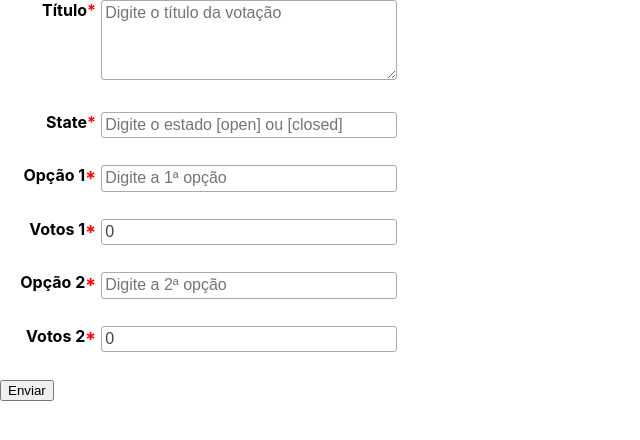
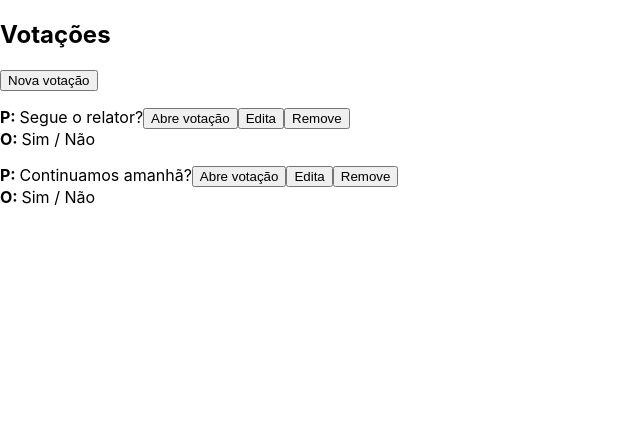
Before and after one commit to Kathamala/Frameworks-Unidade-2, a React (Create React App) app in the folder voting-card/: page / in a window 1280 px wide. Shown: the top 440 px of the page, without its empty margins (0-640 px from the left). Built offline with nearby package versions, Linux system fonts and the light colour scheme.

Commit message:
Adiciona lista de votações e o seu respectivo storybook

```diff
--- a/voting-card/src/App.js
+++ b/voting-card/src/App.js
@@ -1,13 +1,16 @@
 import './App.css';
 import React from 'react';
 import './components/styles.css'
+import votes from './components/votes.json'
+
 import BoothForm from './components/BoothForm';
+import VotesList from './components/VotesList';
 
 function App() {
 
   return (
     <div>
-      <BoothForm></BoothForm>
+      <VotesList votes={votes} />
     </div>
 
   );
--- a/voting-card/src/components/BoothForm.js
+++ b/voting-card/src/components/BoothForm.js
@@ -3,7 +3,6 @@ import { minLengthValidation, requiredValidation, requiredIsANumber, openOrClose
 import VotingCard from './VotingCard';
 import Input from './Input';
 
-//let form = true;
 const options = [
     {
         text: '',
@@ -14,10 +13,6 @@ const options = [
         votes: 0
     }
 ];
-
-function increaseChoice(index){
-    options[index].votes++;
-}
 
 const validate = {
     statement: (value) => minLengthValidation(3, value),
@@ -33,12 +28,12 @@ export default class BoothForm extends React.Component{
         super(props)
         this.state = {
             cabine: {
-                statement: '',
+                statement: props.vote.title == undefined ? '' : props.vote.title,
                 votingState: '',
-                option1: '',
-                votes1: 0,
-                option2: '',
-                votes2: 0
+                option1: props.vote.options[0] == undefined ? '' : props.vote.options[0].text,
+                votes1: props.vote.options[0] == undefined ? '' : props.vote.options[0].votes,
+                option2: props.vote.options[1] == undefined ? '' : props.vote.options[1].text,
+                votes2: props.vote.options[1] == undefined ? '' : props.vote.options[1].votes
             },
             errors: {},
             touched: {},
@@ -48,6 +43,11 @@ export default class BoothForm extends React.Component{
         this.onChange = this.onChange.bind(this)
         this.onSubmit = this.onSubmit.bind(this)
         this.onBlur = this.onBlur.bind(this)
+        this.onCancel = this.onCancel.bind(this)
+    }
+
+    onCancel(event) {
+        this.props.onCancel()
     }
 
     onChange(event){
@@ -91,8 +91,21 @@ export default class BoothForm extends React.Component{
         const allTrue = touchedValues.every((t) => t === true)
 
         if (errorsIsEmpty && touchedAll && allTrue) {
-            this.state.form = false
+            //this.state.form = false
+            options[0] = {
+                text: this.state.cabine.option1,
+                votes: parseInt(this.state.cabine.votes1)
+            }
 
+            options[1] = {
+                text: this.state.cabine.option2,
+                votes: parseInt(this.state.cabine.votes2)
+            }
+
+            this.props.onUpdate({
+                title: this.state.cabine.statement,
+                options
+            })
         }
 
     }
@@ -170,24 +183,9 @@ export default class BoothForm extends React.Component{
                         {...commonProps}
                     />
                 <input type="submit" value="Enviar" />
+                <button onClick={this.onCancel}>Cancelar</button>
                 </form>
             )
-        } else{
-
-            options[0] = {
-                text: this.state.cabine.option1,
-                votes: parseInt(this.state.cabine.votes1)
-            }
-
-            options[1] = {
-                text: this.state.cabine.option2,
-                votes: parseInt(this.state.cabine.votes2)
-            }
-
-            return(
-                <VotingCard title={this.state.cabine.statement} state={this.state.cabine.votingState} options={ options } onChose={increaseChoice}/>
-            )
         }
-
     }
 }
--- a/voting-card/src/components/Result.js
+++ b/voting-card/src/components/Result.js
@@ -7,8 +7,6 @@ export default function Result(props) {
     for(var i=0; i < props.choices.length; i++){
         totalVotes += props.choices[i].votes;
     }
-
-    console.log(props.choices);
 
     const results = props.choices.map((choice, index) => (
         <p key={index.toString()}>
--- /dev/null
+++ b/voting-card/src/components/VotesList.js
@@ -0,0 +1,103 @@
+import React from 'react'
+import BoothForm from './BoothForm'
+import VotingCard from './VotingCard';
+
+export default class VotesList extends React.Component {
+  constructor(props) {
+    super(props)
+    this.state = {
+      votes: props.votes,
+      mode: 'view',
+      current: null
+    }
+  }
+
+  render() {
+    if (this.state.mode === 'view') {
+      const votes = this.state.votes.map((q, i) => (
+        <p key={i}>
+          <b>P: </b>
+          {q.title}
+          <button className="m5" onClick={() => this.openVote(i)}>
+            Abre votação
+          </button>
+          <button className="m5" onClick={() => this.editVote(i)}>
+            Edita
+          </button>
+          <button className="m5" onClick={() => this.removeVote(i)}>
+            Remove
+          </button>
+          <br />
+          <b>O: </b>
+          {q.options.map((o, i) =>
+            i < q.options.length - 1 ? (
+              <span key={i}>{o.text} / </span>
+            ) : (
+              <span key={i}>{o.text}</span>
+            )
+          )}
+        </p>
+      ))
+      return (
+        <>
+          <h2>Votações</h2>
+          <button onClick={() => this.addVote()}>Nova votação</button>
+          {votes}
+        </>
+      )
+    } else if( this.state.mode === 'voteCard'){
+        return(
+            <VotingCard title={this.state.votes[this.state.current].title} state='open' options={ this.state.votes[this.state.current].options } onChose={this.increaseChoice} goBack={this.cancelChanges}/>
+        )
+    } else {
+      return (
+        <BoothForm
+          vote={this.state.votes[this.state.current]}
+          onUpdate={(vote) => this.updateChanges(vote)}
+          onCancel={() => this.cancelChanges()}
+        />
+      )
+    }
+  }
+
+  increaseChoice(index){
+    this.options[index].votes++
+  }
+
+  openVote(index){
+    this.setState({ mode: 'voteCard', current: index })
+  }
+
+  addVote() {
+    const newVote = { statement: '', options: [] }
+    const votes = [...this.state.votes, newVote]
+    this.setState({
+      votes,
+      mode: 'add',
+      current: votes.length - 1
+    })
+  }
+
+  editVote(index) {
+    this.setState({ mode: 'edit', current: index })
+  }
+
+  removeVote(index) {
+    const votes = [...this.state.votes]
+    votes.splice(index, 1)
+    this.setState({ votes })
+  }
+
+  updateChanges(vote) {
+    const votes = [...this.state.votes]
+    votes[this.state.current] = { ...vote }
+    this.setState({ mode: 'view', votes })
+  }
+
+  cancelChanges() {
+    if (this.state.mode === 'add') {
+      this.removeVote(this.state.votes.length - 1)
+    }
+    this.setState({ mode: 'view' })
+  }
+}
--- a/voting-card/src/components/VotingCard.js
+++ b/voting-card/src/components/VotingCard.js
@@ -16,10 +16,6 @@ export default function VotingCard(props) {
     function select(optionIndex) {
         setState("closed");
         props.onChose(optionIndex);
-    }
-
-    function goBack(){
-        props.onReturn();
     }
 
     if(state === "open"){
--- a/voting-card/src/components/validations.js
+++ b/voting-card/src/components/validations.js
@@ -15,7 +15,7 @@ export function requiredValidation(value){
 }
 
 export function requiredIsANumber(value){
-    if(isNaN(value)){
+    if(isNaN(value) || value.toString().trim() === ''){
         return 'Este campo deve conter um valor numérico'
     }
 
@@ -23,7 +23,7 @@ export function requiredIsANumber(value){
 }
 
 export function openOrClosed(value){
-    if(value != 'open' && value != 'closed'){
+    if(value !== 'open' && value !== 'closed'){
         return 'Este campo deve conter [open] ou [closed] como resposta'
     }
 
--- /dev/null
+++ b/voting-card/src/components/votes.json
@@ -0,0 +1,28 @@
+[
+    {
+      "title": "Segue o relator?",
+      "options": [
+          {
+              "text": "Sim",
+              "votes": 2
+          },
+          {
+            "text": "Não",
+            "votes": 4
+        }
+        ]
+    },
+    {
+        "title": "Continuamos amanhã?",
+        "options": [
+            {
+                "text": "Sim",
+                "votes": 4
+            },
+            {
+              "text": "Não",
+              "votes": 6
+          }
+          ]
+      }
+  ]
```
Also changed, not shown: 2 other files (tests, documents, lock files or other folders).
